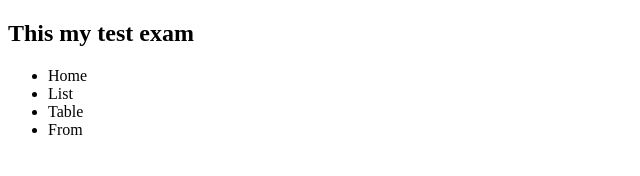
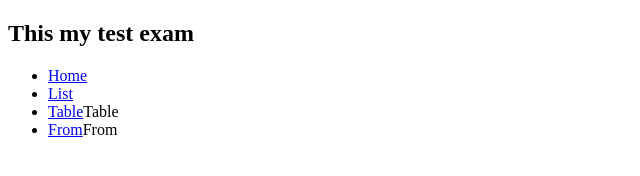
Before and after one commit to sadiaeti/test-exam-github, a plain HTML site: page index.html in a window 1280 px wide. Shown: the whole page, without its empty margins (0-640 px from the left). Drawn offline with Linux system fonts and the light colour scheme.

Commit message:
third commit

```diff
--- a/index.html
+++ b/index.html
@@ -10,10 +10,10 @@
     <p><h2>This my test exam</h2></p>
     <nav>
         <ul>
-        <li> <a href="home.html"></a>Home</li>
-        <li><a href="list.html"></a>List</li>
-        <li><a href="table.html"></a>Table</li>
-        <li><a href="from.html"></a>From</li>
+        <li> <a href="home.html">Home</a></li>
+        <li><a href="list.html">List</a></li>
+        <li><a href="table.html">Table</a>Table</li>
+        <li><a href="from.html">From</a>From</li>
     </nav>
     <main>
 
```
